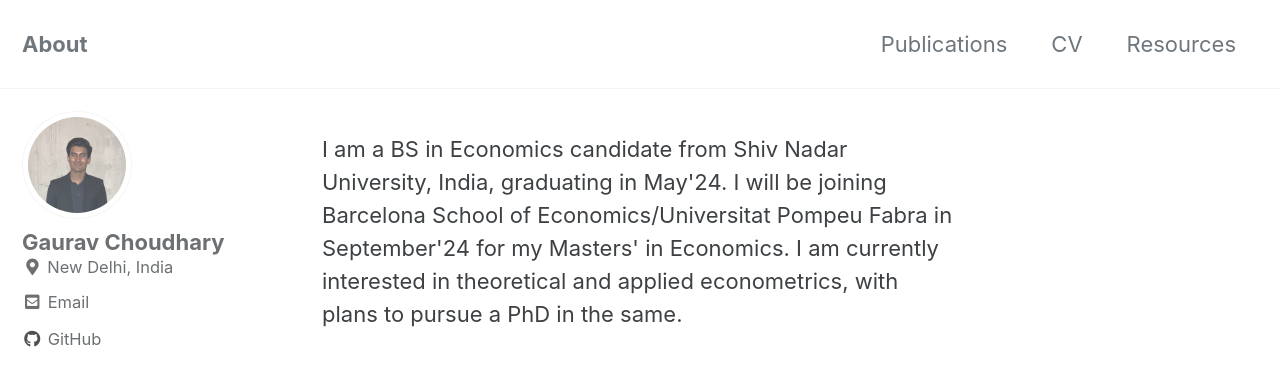
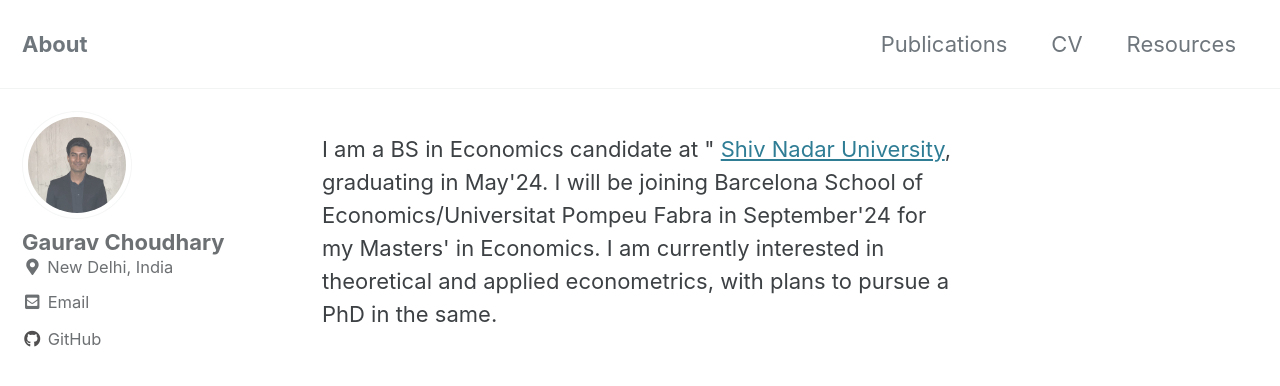
Before and after one commit to gajgaurav/gajgaurav.github.io, a Jekyll site: the page built from index.html, in a window 1280 px wide. Shown: the top 386 px of the page. Built offline with Jekyll 4.4.1, drawn with Linux system fonts in a browser that asks for light colours; cached includes are drawn as plain includes; the list of posts is cut into pages by our own code.

Commit message:
Update home.html

```diff
--- a/_layouts/home.html
+++ b/_layouts/home.html
@@ -5,7 +5,8 @@ layout: archive
 {{ content }}
 
 <section class = "introduction_content" itemprop = "text">
-  <p>I am a BS in Economics candidate from Shiv Nadar University, India, graduating in May'24.
+  <p>I am a BS in Economics candidate at " <a href = "https://snu.edu.in/departments/department-of-economics/">
+  Shiv Nadar University</a>, graduating in May'24.
   I will be joining Barcelona School of Economics/Universitat Pompeu Fabra in September'24 for my Masters' in Economics.
   I am currently interested in theoretical and applied econometrics, with plans to pursue a PhD in the same.
   </p>
```
